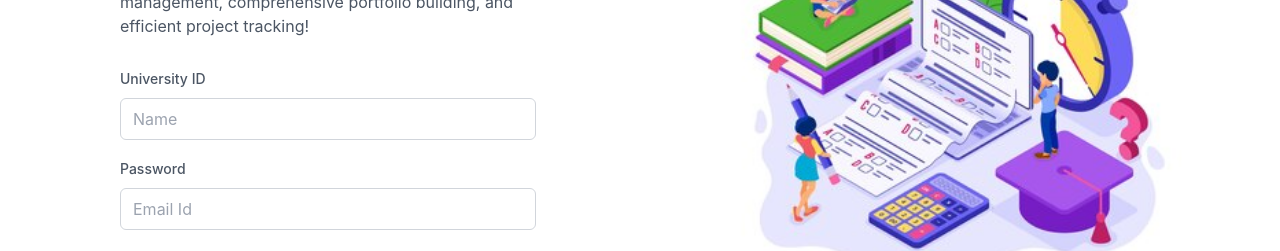
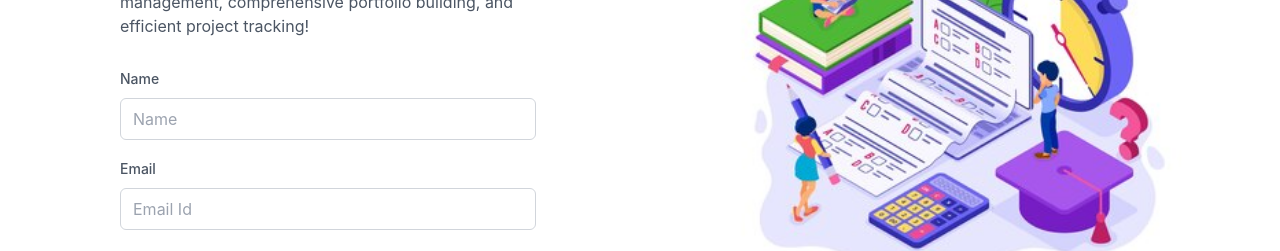
Before and after one commit to McCoyBrandon/academic_activity, a React (Vite) app in the folder Frontend/AcademicTool/: page /signUp in a window 1280 px wide. Shown: the part 234-485 px from the top of the page. Built offline with nearby package versions, Linux system fonts and the light colour scheme.

Commit message:
updated UI and bug fixes in Login/signup screen

```diff
--- a/Frontend/AcademicTool/components/Calender/events.jsx
+++ b/Frontend/AcademicTool/components/Calender/events.jsx
@@ -125,7 +125,7 @@ export default [
   },
   {
     id: 15,
-    title: "Point in Time Event",
+    title: "webpage",
     start: now,
     end: now
   },
--- a/Frontend/AcademicTool/components/LoginSignup.jsx
+++ b/Frontend/AcademicTool/components/LoginSignup.jsx
@@ -65,7 +65,7 @@ const LoginSignup = () => {
               <div className="space-y-4">
                 <div className="mb-2">
                   <label htmlFor="universityId" className="text-sm font-medium text-gray-600">
-                    University ID
+                    Name
                   </label>
                   <input
                     className="mt-2 w-full border border-gray-300 rounded-md py-2 px-3 focus:outline-none focus:border-blue-400"
@@ -80,7 +80,7 @@ const LoginSignup = () => {
                 </div>
                 <div className="mb-2">
                   <label htmlFor="password" className="text-sm font-medium text-gray-600">
-                    Password
+                    Email
                   </label>
                   <input
                     className="mt-2 w-full border border-gray-300 rounded-md py-2 px-3 focus:outline-none focus:border-blue-400"
--- a/Frontend/AcademicTool/components/loginScreen.jsx
+++ b/Frontend/AcademicTool/components/loginScreen.jsx
@@ -95,7 +95,7 @@ const LoginScreen = () => {
             <div className="space-y-4">
               <div className="mb-2">
                 <label htmlFor="universityId" className="text-sm font-medium text-gray-600">
-                  University ID
+                  Email
                 </label>
                 <input
                   className="mt-2 w-full border border-gray-300 rounded-md py-2 px-3 focus:outline-none focus:border-blue-400"
```
Also changed, not shown: 2 other files (tests, documents, lock files or other folders).
